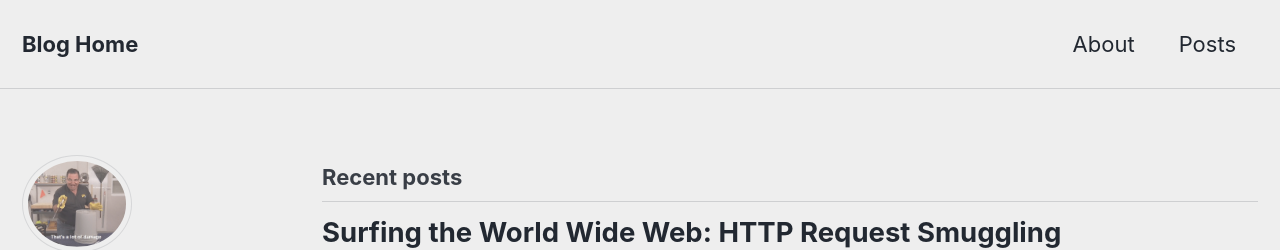
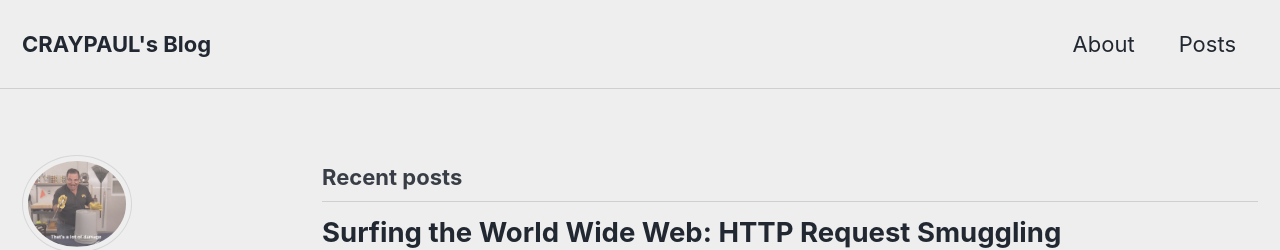
Before and after one commit to CRAYPAUL/craypaul.github.io, a Jekyll site: the page built from index.html, in a window 1280 px wide and 900 px high. Shown: the top 250 px of the window. Built offline with Jekyll 4.4.1, drawn with Linux system fonts in a browser that asks for light colours; cached includes are drawn as plain includes; nearby versions of some CDN libraries; the list of posts is cut into pages by our own code.

Commit message:
Update _config.yml

```diff
--- a/_config.yml
+++ b/_config.yml
@@ -16,7 +16,7 @@ minimal_mistakes_skin    : "air" # "air", "aqua", "contrast", "dark", "dirt", "n
 
 # Site Settings
 locale                   : "en-US"
-title                    : "Blog Home"
+title                    : "CRAYPAUL's Blog"
 title_separator          : "|"
 name                     : "CRAYPAUL's Blog"
 description              : ""
```
